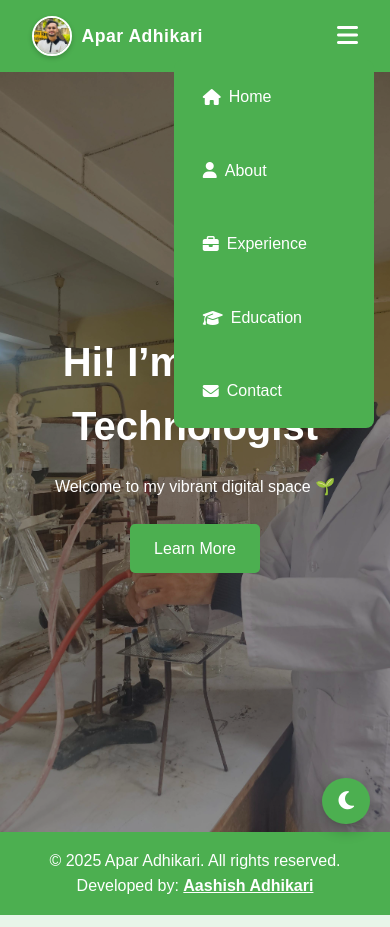
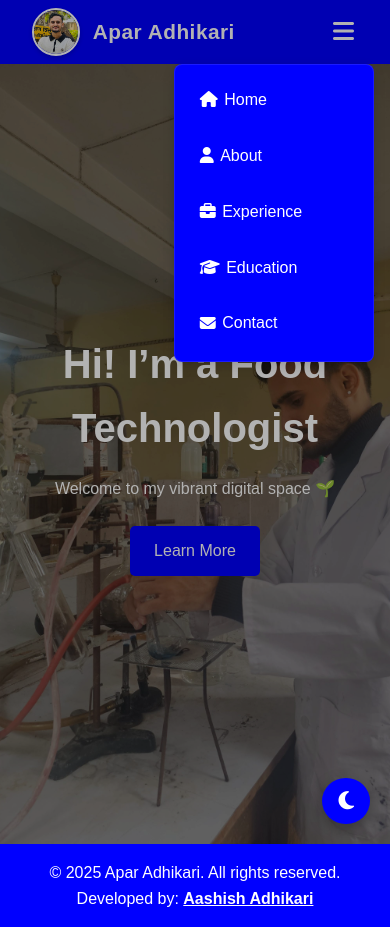
Before and after one commit to apar-adk/portfolio-website, a plain HTML site: page index.html in a window 390 px wide. Both pictures are taken after a click on the element 347 px from the left and 35 px from the top of the page. Drawn offline with Linux system fonts and the light colour scheme.

Commit message:
Complete website redesign: blue theme, enhanced navbar, mobile navigation improvements, and updated developer link

```diff
--- a/css/style.css
+++ b/css/style.css
@@ -1,9 +1,9 @@
 :root {
-    --primary-green: #4caf50;
-    --light-green: #e8f5e9;
+    --primary-blue: #0000ff;
+    --light-blue: #e6f3ff;
     --text-dark: #2e2e2e;
     --white: #ffffff;
-    --hover-green: #43a047;
+    --hover-blue: #0066ff;
     --transition: 0.3s ease;
   }
 
@@ -15,7 +15,7 @@
   }
 
   body {
-    background-color: var(--light-green);
+    background-color: var(--light-blue);
     color: var(--text-dark);
     line-height: 1.6;
   }
@@ -24,8 +24,9 @@
     display: flex;
     justify-content: space-between;
     align-items: center;
-    background: var(--primary-green);
-    padding: 1rem 2rem;
+    background: var(--primary-blue);
+    padding: 0.75rem 2rem;
+    height: 64px;
   }
 
   .navbar .logo {
@@ -37,18 +38,19 @@
   .nav-links {
     list-style: none;
     display: flex;
-    gap: 2rem;
+    gap: 1.5rem;
   }
 
   .nav-links a {
     color: var(--white);
     text-decoration: none;
     transition: var(--transition);
-    padding: 0.5rem 0.8rem;
+    padding: 0.4rem 0.7rem;
     border-radius: 5px;
     display: flex;
     align-items: center;
-    gap: 0.5rem;
+    gap: 0.4rem;
+    font-size: 0.9rem;
   }
 
   .nav-links a:hover {
@@ -61,7 +63,7 @@
     display: flex;
     justify-content: center;
     align-items: center;
-    height: 90vh;
+    min-height: calc(100vh - 64px);
     text-align: center;
     padding: 2rem;
   }
@@ -75,7 +77,7 @@
     display: inline-block;
     margin-top: 1.5rem;
     padding: 0.75rem 1.5rem;
-    background: var(--primary-green);
+    background: var(--primary-blue);
     color: var(--white);
     text-decoration: none;
     border-radius: 5px;
@@ -83,16 +85,16 @@
   }
 
   .hero-text .btn:hover {
-    background-color: var(--hover-green);
+    background-color: var(--hover-blue);
   }
 
   @media (max-width: 768px) {
     .nav-links {
       flex-direction: column;
-      background: var(--primary-green);
+      background: var(--primary-blue);
       position: absolute;
       right: 0;
-      top: 60px;
+      top: 64px;
       width: 200px;
       display: none;
     }
@@ -114,7 +116,7 @@
   }
 
   h2 {
-    color: var(--primary-green);
+    color: var(--primary-blue);
     margin-bottom: 1rem;
   }
 
@@ -125,14 +127,14 @@
   }
 
   .project-card {
-    background: var(--light-green);
+    background: var(--light-blue);
     padding: 1.5rem;
     border-radius: 8px;
     transition: all var(--transition);
   }
 
   .project-card:hover {
-    background: var(--hover-green);
+    background: var(--hover-blue);
     color: var(--white);
     transform: translateY(-5px);
     box-shadow: 0 8px 16px rgba(0,0,0,0.2);
@@ -143,6 +145,13 @@
     font-size: 1.5rem;
     color: var(--white);
     cursor: pointer;
+    padding: 0.25rem;
+    border-radius: 4px;
+    transition: background-color 0.3s ease;
+  }
+
+  .menu-toggle:hover {
+    background-color: rgba(255, 255, 255, 0.1);
   }
 
   .contact-container {
@@ -163,7 +172,7 @@
     max-width: 300px;
     height: auto;
     border-radius: 20px;
-    border: 5px solid var(--primary-green);
+    border: 5px solid var(--primary-blue);
     box-shadow: 0 4px 12px rgba(0,0,0,0.2);
     transition: transform 0.3s ease;
   }
@@ -182,16 +191,53 @@
       flex-direction: column;
       position: absolute;
       right: 1rem;
-      top: 60px;
-      background: var(--primary-green);
+      top: 64px;
+      background: var(--primary-blue);
       width: 200px;
-      padding: 1rem;
+      padding: 0.75rem;
       border-radius: 8px;
       z-index: 99;
+      gap: 0.5rem;
+      box-shadow: 0 4px 12px rgba(0, 0, 0, 0.15);
+      border: 1px solid rgba(255, 255, 255, 0.1);
+      opacity: 0;
+      transform: translateY(-10px);
+      transition: all 0.3s ease;
+      pointer-events: none;
     }
 
     .nav-links.show {
       display: flex;
+      opacity: 1;
+      transform: translateY(0);
+      pointer-events: auto;
+    }
+
+    .nav-links a {
+      font-size: 1rem;
+      padding: 0.6rem 0.8rem;
+      border-radius: 6px;
+      margin-bottom: 0.2rem;
+    }
+
+    .nav-links a:hover {
+      background-color: rgba(255,255,255,0.15);
+    }
+
+    /* Mobile menu overlay */
+    .nav-overlay {
+      position: fixed;
+      top: 0;
+      left: 0;
+      width: 100%;
+      height: 100%;
+      background: rgba(0, 0, 0, 0.3);
+      z-index: 98;
+      display: none;
+    }
+
+    .nav-overlay.show {
+      display: block;
     }
 
     .contact-container {
@@ -203,7 +249,7 @@
   .footer {
     text-align: center;
     padding: 1rem;
-    background: var(--primary-green);
+    background: var(--primary-blue);
     color: var(--white);
     margin-top: 2rem;
   }
@@ -232,7 +278,7 @@ body.dark-mode {
 
   body.dark-mode .btn,
   body.dark-mode .project-card:hover {
-    background-color: #2e7d32;
+    background-color: #0066ff;
     color: #ffffff;
   }
 
@@ -241,7 +287,7 @@ body.dark-mode {
     position: fixed;
     bottom: 20px;
     right: 20px;
-    background: var(--primary-green);
+    background: var(--primary-blue);
     border: none;
     color: white;
     font-size: 1.3rem;
@@ -254,7 +300,7 @@ body.dark-mode {
   }
 
   #darkModeToggle:hover {
-    background: var(--hover-green);
+    background: var(--hover-blue);
     transform: rotate(90deg);
   }
 
@@ -277,12 +323,12 @@ body.dark-mode {
   }
 
   body.dark-mode .project-card:hover {
-    background-color: #388e3c;
+    background-color: #0066ff;
     color: #ffffff;
   }
 
   .edu-block {
-    background-color: var(--light-green);
+    background-color: var(--light-blue);
     padding: 1.5rem;
     margin-bottom: 1.5rem;
     border-radius: 10px;
@@ -291,7 +337,7 @@ body.dark-mode {
   }
 
   .edu-block:hover {
-    background-color: var(--primary-green);
+    background-color: var(--primary-blue);
     color: var(--white);
   }
 
@@ -301,7 +347,7 @@ body.dark-mode {
   }
 
   body.dark-mode .edu-block:hover {
-    background-color: #2e7d32;
+    background-color: #0066ff;
     color: #fff;
   }
 
@@ -309,12 +355,12 @@ body.dark-mode {
   .logo {
     display: flex;
     align-items: center;
-    gap: 0.6rem;
+    gap: 0.8rem;
   }
 
   .logo-photo {
-    width: 40px;
-    height: 40px;
+    width: 48px;
+    height: 48px;
     object-fit: cover;
     border-radius: 50%;
     border: 2px solid var(--white);
@@ -329,7 +375,7 @@ body.dark-mode {
 
   .logo-name {
     color: var(--white);
-    font-size: 1.1rem;
+    font-size: 1.3rem;
     font-weight: bold;
     letter-spacing: 0.5px;
     cursor: pointer;
@@ -337,7 +383,7 @@ body.dark-mode {
 
 
   body.dark-mode .logo-photo {
-    border-color: var(--primary-green);
+    border-color: var(--primary-blue);
   }
 
   #justify{
@@ -350,7 +396,7 @@ body.dark-mode {
     display: flex;
     justify-content: center;
     align-items: center;
-    height: 90vh;
+    min-height: calc(100vh - 64px);
     text-align: center;
     padding: 2rem;
     position: relative;
@@ -385,7 +431,7 @@ body.dark-mode {
     display: inline-block;
     margin-top: 1.5rem;
     padding: 0.75rem 1.5rem;
-    background: var(--primary-green);
+    background: var(--primary-blue);
     color: var(--white);
     text-decoration: none;
     border-radius: 5px;
@@ -393,7 +439,7 @@ body.dark-mode {
   }
 
   .hero-text .btn:hover {
-    background-color: var(--hover-green);
+    background-color: var(--hover-blue);
   }
   html, body {
   height: 100%;
--- a/index.html
+++ b/index.html
@@ -18,6 +18,8 @@
 </head>
 
 <body>
+    <!-- Mobile menu overlay -->
+    <div class="nav-overlay" id="nav-overlay"></div>
 
     <button id="darkModeToggle" title="Toggle Dark Mode">
         <i class="fas fa-moon"></i>
@@ -52,7 +54,7 @@
 
     <footer class="footer" id="homefooter">
         <p>&copy; <span id="year"></span> Apar Adhikari. All rights reserved.</p>
-        <p>Developed by: <strong><a href="https://www.aashishadhikari.name.np" target="_blank">Aashish Adhikari</strong></b></p>
+        <p>Developed by: <strong><a href="https://adhikari-aashish.com.np" target="_blank">Aashish Adhikari</strong></b></p>
     </footer>
 </body>
 
--- a/js/main.js
+++ b/js/main.js
@@ -2,7 +2,38 @@ document.addEventListener('DOMContentLoaded', () => {
     // Menu toggle
     const toggle = document.getElementById('menu-toggle');
     const nav = document.getElementById('nav-links');
-    toggle.addEventListener('click', () => nav.classList.toggle('show'));
+    const overlay = document.getElementById('nav-overlay');
+
+    // Toggle menu on hamburger click
+    toggle.addEventListener('click', (e) => {
+        e.stopPropagation();
+        nav.classList.toggle('show');
+        if (overlay) overlay.classList.toggle('show');
+    });
+
+    // Close menu when clicking overlay
+    if (overlay) {
+        overlay.addEventListener('click', () => {
+            nav.classList.remove('show');
+            overlay.classList.remove('show');
+        });
+    }
+
+    // Close menu when clicking outside
+    document.addEventListener('click', (e) => {
+        if (!nav.contains(e.target) && !toggle.contains(e.target)) {
+            nav.classList.remove('show');
+            if (overlay) overlay.classList.remove('show');
+        }
+    });
+
+    // Close menu when clicking on nav links
+    nav.addEventListener('click', (e) => {
+        if (e.target.tagName === 'A') {
+            nav.classList.remove('show');
+            if (overlay) overlay.classList.remove('show');
+        }
+    });
 
     // Dark Mode
     const darkToggle = document.getElementById('darkModeToggle');
```
Also changed, not shown: about.html (+4 -1 lines), contact.html (+2 -1 lines), education.html (+2 -1 lines), experience.html (+2 -1 lines).
